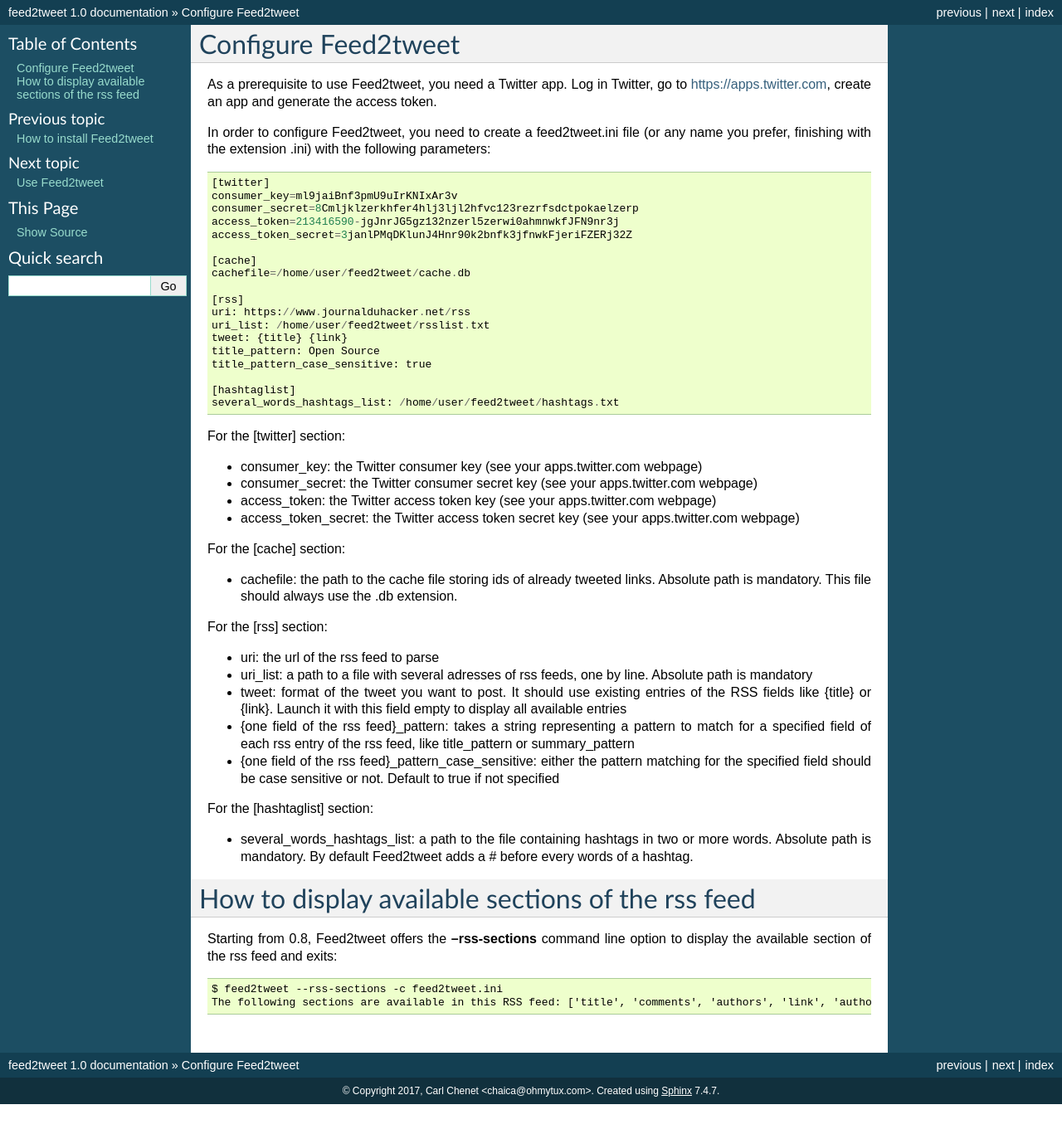
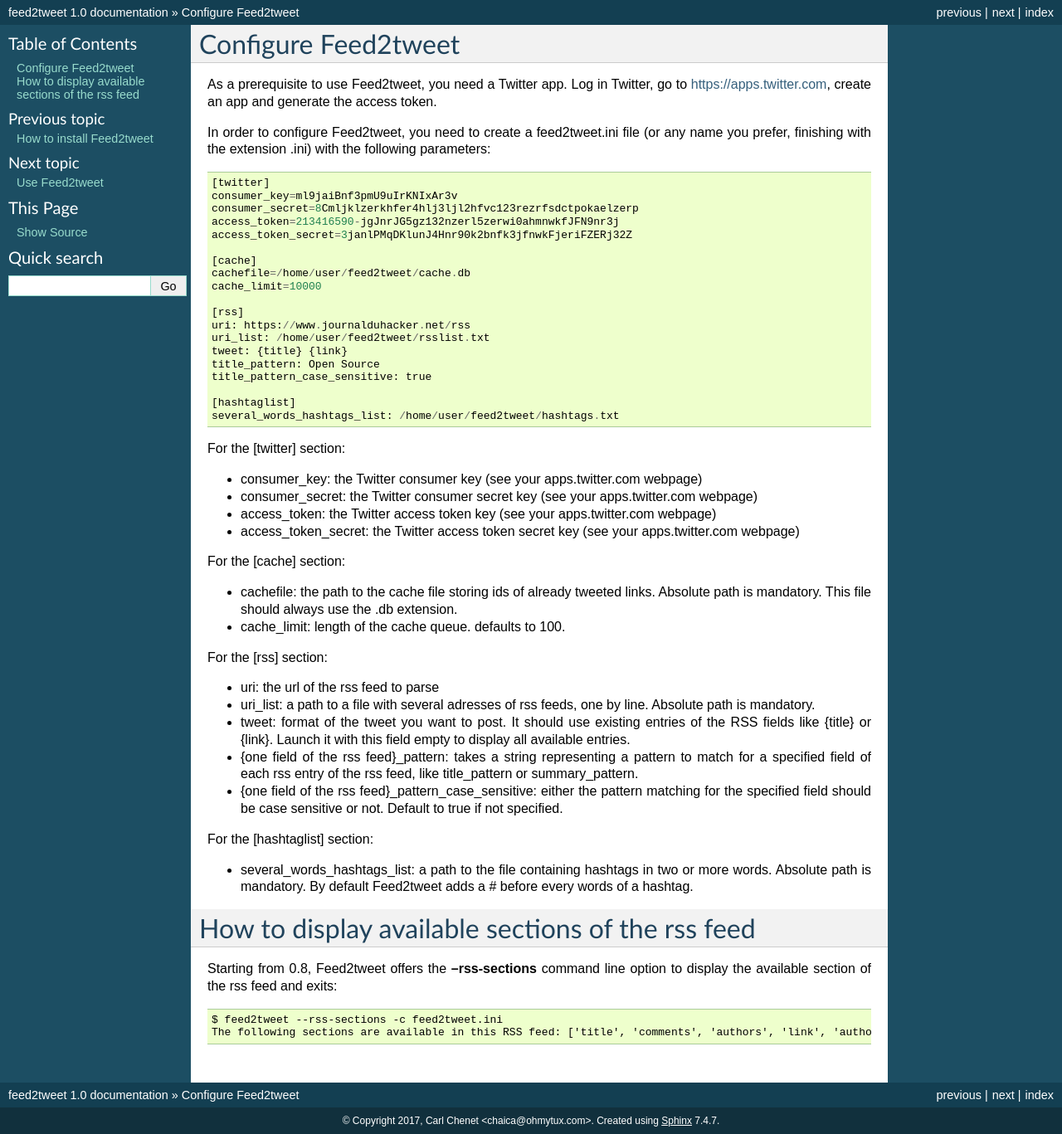
Before and after one commit to anarcat/feed2tweet, a Sphinx documentation site: the page built from docs/source/configure.rst, in a window 1280 px wide. Shown: the whole page at 83% size. Built offline with Sphinx 7.4.7, drawn with Linux system fonts in a browser that asks for light colours; before the commit the page ends 1331 px from its top, so only the background shows below that.

Commit message:
add cache_limit parameter in doc

```diff
--- a/docs/source/configure.rst
+++ b/docs/source/configure.rst
@@ -13,6 +13,7 @@
 
     [cache]
     cachefile=/home/user/feed2tweet/cache.db
+    cache_limit=10000
 
     [rss]
     uri: https://www.journalduhacker.net/rss
@@ -34,14 +35,15 @@
 For the [cache] section:
 
 - cachefile: the path to the cache file storing ids of already tweeted links. Absolute path is mandatory. This file should always use the .db extension.
+- cache_limit: length of the cache queue. defaults to 100.
 
 For the [rss] section:
 
 - uri: the url of the rss feed to parse
-- uri_list: a path to a file with several adresses of rss feeds, one by line. Absolute path is mandatory
-- tweet: format of the tweet you want to post. It should use existing entries of the RSS fields like {title} or {link}. Launch it with this field empty to display all available entries
-- {one field of the rss feed}_pattern: takes a string representing a pattern to match for a specified field of each rss entry of the rss feed, like title_pattern or summary_pattern
-- {one field of the rss feed}_pattern_case_sensitive: either the pattern matching for the specified field should be case sensitive or not. Default to true if not specified
+- uri_list: a path to a file with several adresses of rss feeds, one by line. Absolute path is mandatory.
+- tweet: format of the tweet you want to post. It should use existing entries of the RSS fields like {title} or {link}. Launch it with this field empty to display all available entries.
+- {one field of the rss feed}_pattern: takes a string representing a pattern to match for a specified field of each rss entry of the rss feed, like title_pattern or summary_pattern.
+- {one field of the rss feed}_pattern_case_sensitive: either the pattern matching for the specified field should be case sensitive or not. Default to true if not specified.
 
 For the [hashtaglist] section:
 
@@ -52,4 +54,4 @@
 Starting from 0.8, Feed2tweet offers the **--rss-sections** command line option to display the available section of the rss feed and exits::
 
     $ feed2tweet --rss-sections -c feed2tweet.ini
-    The following sections are available in this RSS feed: ['title', 'comments', 'authors', 'link', 'author', 'summary', 'links', 'tags', id', 'author_detail', 'published']
+    The following sections are available in this RSS feed: ['title', 'comments', 'authors', 'link', 'author', 'summary', 'links', 'tags', id', 'author_detail', 'published'].
```
